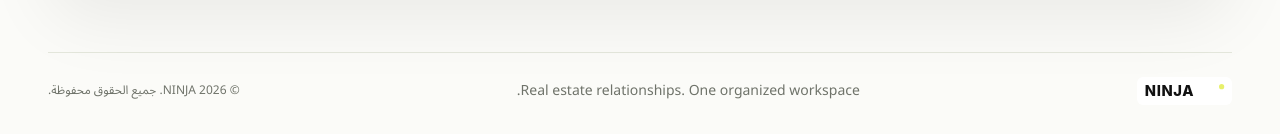
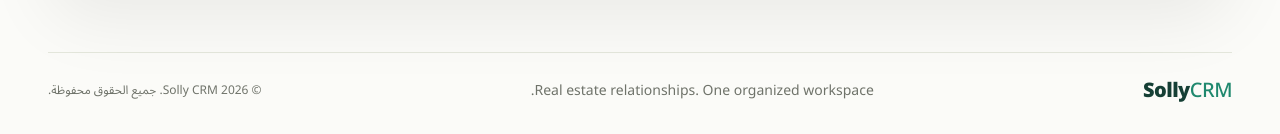
Before and after one commit to 0mar04/Solly-Crm-, a Next.js app: page /ar in a window 1280 px wide. Shown: the part 6321-6455 px from the top of the page. Built offline with nearby package versions, Linux system fonts and the light colour scheme; no server answers.

Commit message:
feat: adapt real estate CRM visual presentation

```diff
--- a/src/components/layout/site-footer.tsx
+++ b/src/components/layout/site-footer.tsx
@@ -1,4 +1,3 @@
-import Image from "next/image";
 import Link from "next/link";
 
 import type { Locale } from "@/i18n/config";
@@ -14,11 +13,9 @@ export function SiteFooter({ locale, copy }: SiteFooterProps) {
     <footer className="pb-8 pt-4">
       <div className="site-container">
         <div className="flex flex-col gap-5 border-t border-border pt-6 sm:flex-row sm:items-center sm:justify-between">
-          <Link href={`/${locale}`} className="relative h-7 w-[95px]">
-            <Image src="/assets/brand/ninja-wordmark.svg" alt="NINJA" fill className="object-contain object-start" />
-          </Link>
+          <Link href={`/${locale}`} className="text-xl font-black tracking-tight text-[#153f35]">Solly<span className="font-medium text-[#1f886e]">CRM</span></Link>
           <p className="text-sm text-muted-foreground">{copy.line}</p>
-          <p className="text-xs text-muted-foreground">© {new Date().getFullYear()} NINJA. {copy.rights}</p>
+          <p className="text-xs text-muted-foreground">© {new Date().getFullYear()} Solly CRM. {copy.rights}</p>
         </div>
       </div>
     </footer>
```
